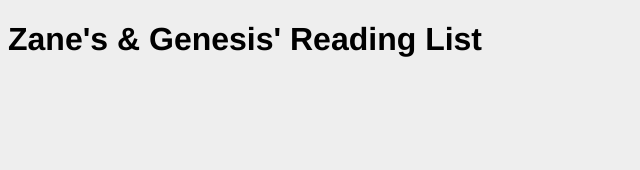
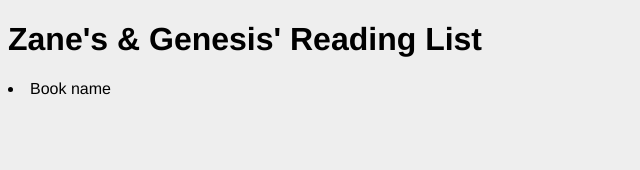
Before and after one commit to laststandjam/graph-learning, a React (Create React App) app in the folder client/: page / in a window 1280 px wide. Shown: the top 170 px of the page, without its empty margins (0-640 px from the left). Built offline with nearby package versions, Linux system fonts and the light colour scheme.

Commit message:
booklist-component

```diff
--- a/client/src/App.js
+++ b/client/src/App.js
@@ -1,10 +1,11 @@
 import React from 'react';
-
+import BookList from './components/BookList'
 
 function App() {
   return (
     <div className="App">
      <h1>Zane's & Genesis' Reading List</h1>
+     <BookList/>
     </div>
   );
 }
--- /dev/null
+++ b/client/src/components/BookList.jsx
@@ -0,0 +1,13 @@
+import React from "react";
+
+
+const BookList = () => {
+  return (
+    <div className="App">
+      <ul id="book-list"> </ul>
+      <li>Book name</li>
+    </div>
+  );
+};
+
+export default BookList;
```
